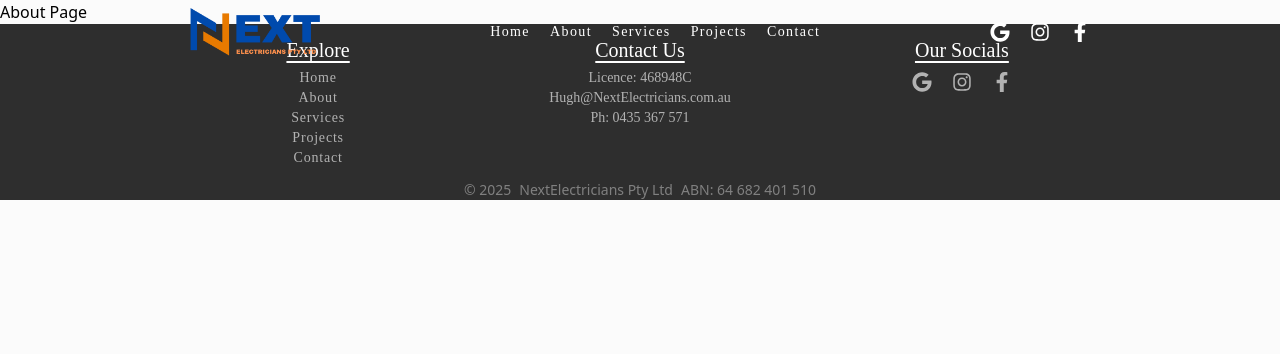
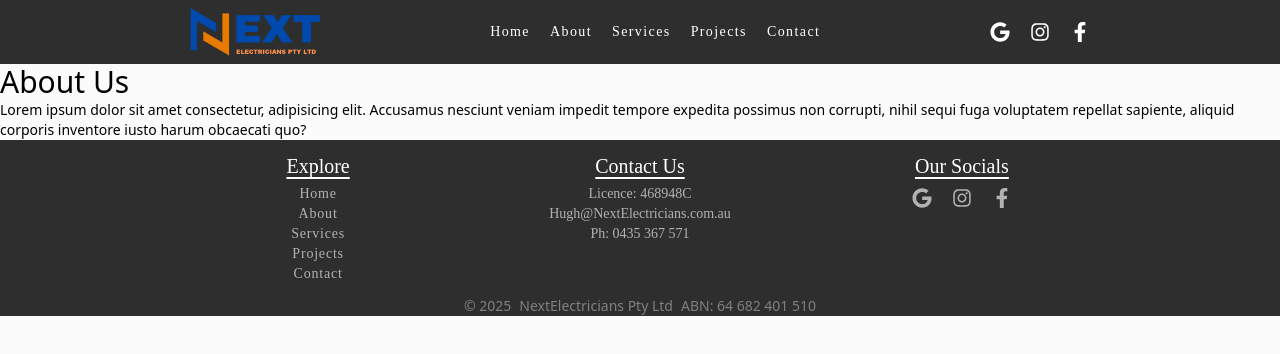
Before and after one commit to Wazmond/next-electricians, a Next.js app: page /about in a window 1280 px wide. Shown: the top 354 px of the page. Built offline with nearby package versions, Linux system fonts and the light colour scheme; a web font is replaced by a local one.

Commit message:
started the About Page

```diff
--- a/src/app/(frontend)/(pages)/about/page.tsx
+++ b/src/app/(frontend)/(pages)/about/page.tsx
@@ -2,7 +2,13 @@ import React from 'react'
 
 const Page = () => {
   return (
-    <div>About Page</div>
+    <div className='w-full flex flex-1 flex-col'>
+      <span className='fixed w-full h-16 bg-[rgba(46,46,46)]'/>
+      <span className='w-full h-16'/>
+      <h1>About Us</h1>
+      <p>Lorem ipsum dolor sit amet consectetur, adipisicing elit. Accusamus nesciunt veniam impedit tempore expedita possimus non corrupti, nihil sequi fuga voluptatem repellat sapiente, aliquid corporis inventore iusto harum obcaecati quo?</p>
+
+    </div>
   )
 }
 
```
